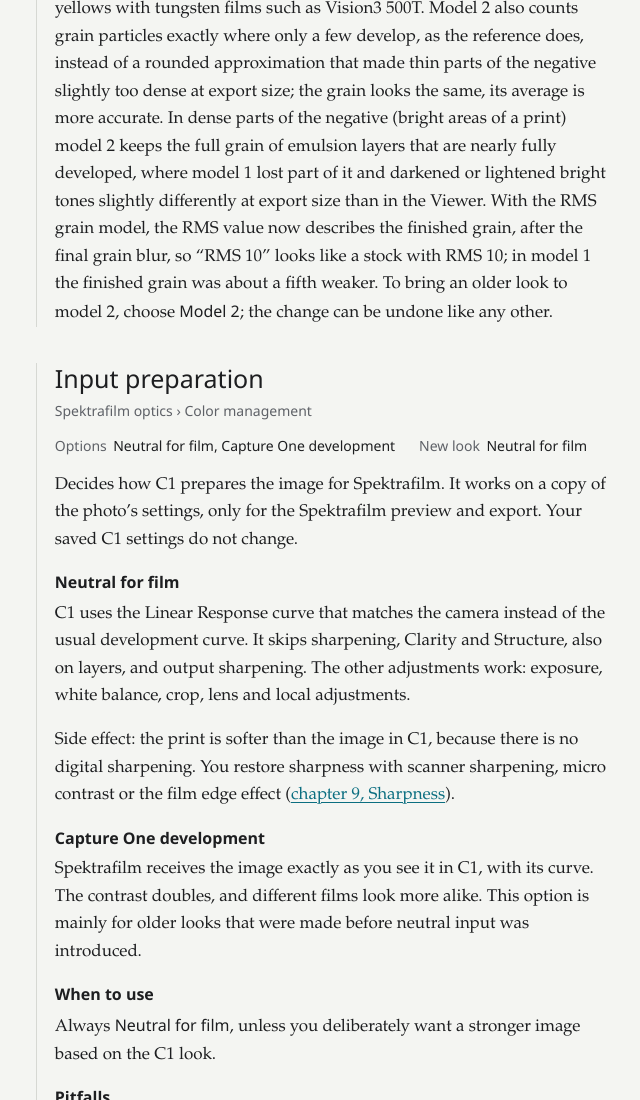
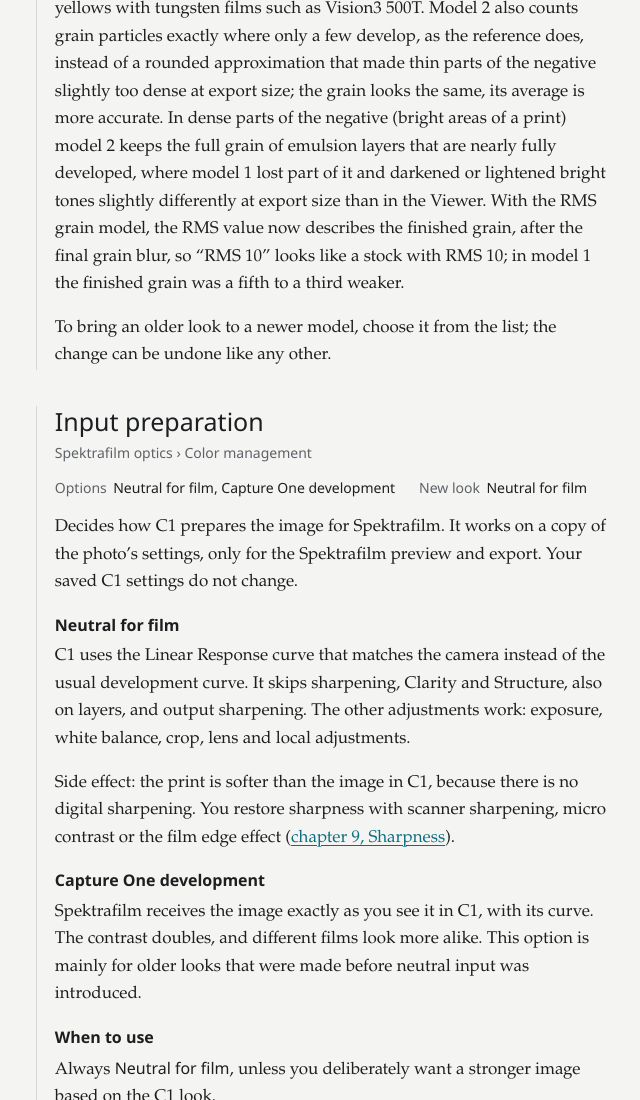
Before and after one commit to tkawecki/spektrafilm-darkroom-capture-one, a plain HTML site: page docs/manual-en/03-capture-one-preparation.html in a window 1280 px wide. Shown: the part 3071-4171 px from the top of the page, without its empty margins (311-951 px from the left). Drawn offline with Linux system fonts and the light colour scheme.

Commit message:
Manual: film model wording for model 1 grain and switching models

```diff
--- a/docs/manual-en/03-capture-one-preparation.html
+++ b/docs/manual-en/03-capture-one-preparation.html
@@ -58,7 +58,8 @@
         </dl>
         <p>The version of the film simulation the look uses. Each look keeps its model, so an update of the panel never changes the colours of a photo you have already worked on. Looks saved before model 2 existed open as model 1 and look exactly as before.</p>
         <p>Model 3 is model 2 with the current film and paper profiles of the Python spektrafilm reference, which changed the density curves of most stocks (mostly at the ends of the curves and for the cinema print stocks 2383 and 2393; in everyday tones the difference is small), and with neutral print filters fitted to them so that a mid grey prints neutral. With these profiles the panel agrees with the reference within about 1/255 on average.</p>
-        <p>Model 2 adapts the colours of the image to the light the film was designed for with CAT16, as the Python spektrafilm reference does; model 1 uses CAT02. Neutrals do not change. The difference is small: invisible with daylight films, at most a slight shift of deep blues and yellows with tungsten films such as Vision3 500T. Model 2 also counts grain particles exactly where only a few develop, as the reference does, instead of a rounded approximation that made thin parts of the negative slightly too dense at export size; the grain looks the same, its average is more accurate. In dense parts of the negative (bright areas of a print) model 2 keeps the full grain of emulsion layers that are nearly fully developed, where model 1 lost part of it and darkened or lightened bright tones slightly differently at export size than in the Viewer. With the RMS grain model, the RMS value now describes the finished grain, after the final grain blur, so “RMS 10” looks like a stock with RMS 10; in model 1 the finished grain was about a fifth weaker. To bring an older look to model 2, choose <span class="ui">Model 2</span>; the change can be undone like any other.</p>
+        <p>Model 2 adapts the colours of the image to the light the film was designed for with CAT16, as the Python spektrafilm reference does; model 1 uses CAT02. Neutrals do not change. The difference is small: invisible with daylight films, at most a slight shift of deep blues and yellows with tungsten films such as Vision3 500T. Model 2 also counts grain particles exactly where only a few develop, as the reference does, instead of a rounded approximation that made thin parts of the negative slightly too dense at export size; the grain looks the same, its average is more accurate. In dense parts of the negative (bright areas of a print) model 2 keeps the full grain of emulsion layers that are nearly fully developed, where model 1 lost part of it and darkened or lightened bright tones slightly differently at export size than in the Viewer. With the RMS grain model, the RMS value now describes the finished grain, after the final grain blur, so “RMS 10” looks like a stock with RMS 10; in model 1 the finished grain was a fifth to a third weaker.</p>
+        <p>To bring an older look to a newer model, choose it from the list; the change can be undone like any other.</p>
       </div>
       <div class="control">
         <h3>Input preparation</h3>
```
